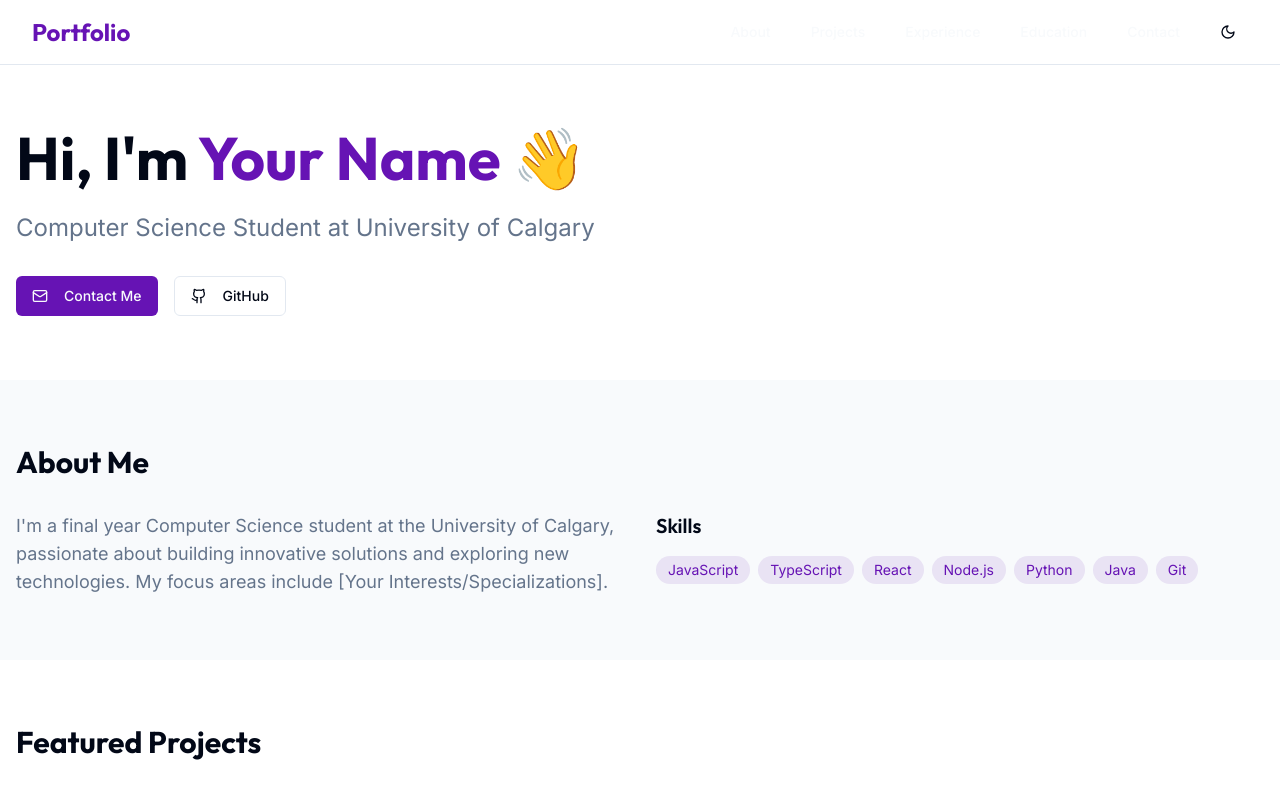
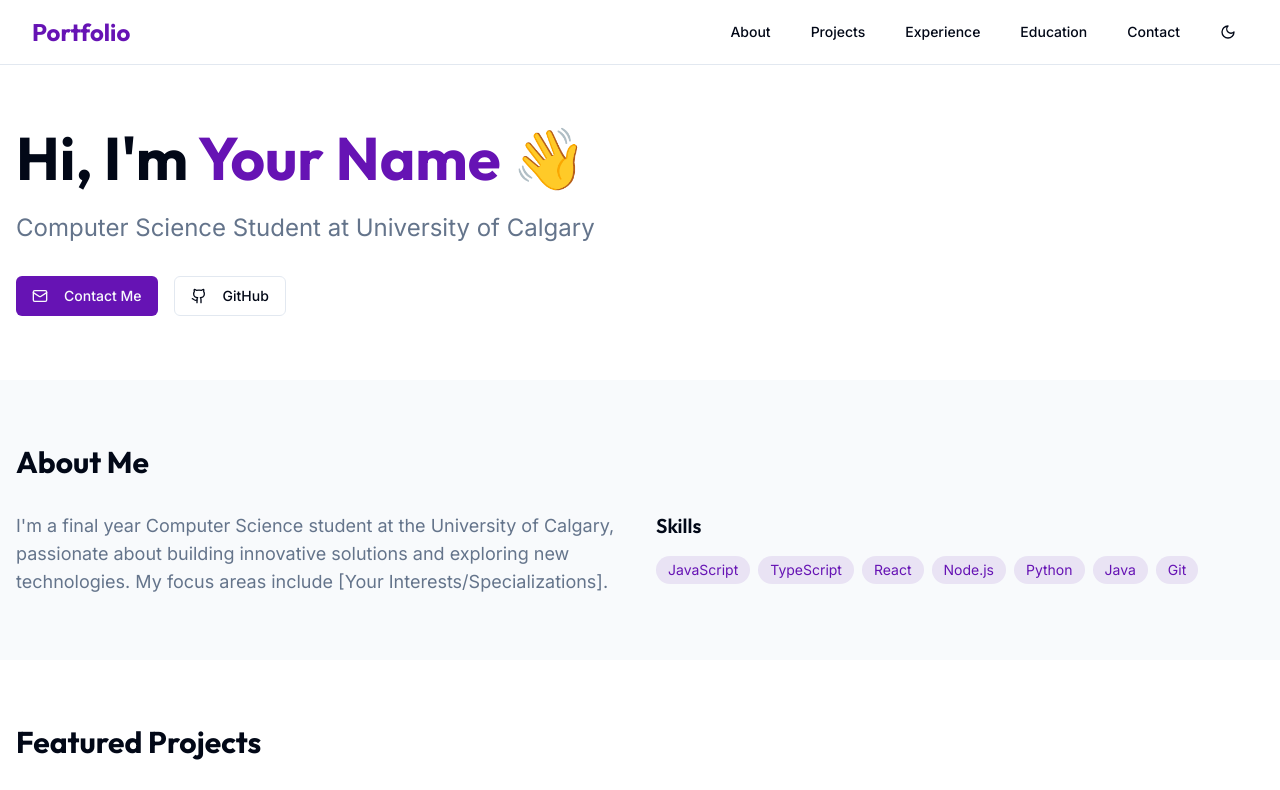
Before and after one commit to aniruddha-10/Aniruddha-Portfolio, a React (Vite) app: page / in a window 1280 px wide. Shown: the top 790 px of the page. Built offline with nearby package versions, Linux system fonts and the light colour scheme.

Commit message:
Fix navbar content visibility
Adjusted font color for navbar content to improve visibility.

```diff
--- a/src/components/Navigation.tsx
+++ b/src/components/Navigation.tsx
@@ -30,7 +30,7 @@ const Navigation = () => {
                 <a
                   key={item.name}
                   href={item.href}
-                  className="text-secondary-foreground hover:text-primary transition-colors px-3 py-2 rounded-md text-sm font-medium"
+                  className="text-foreground hover:text-primary transition-colors px-3 py-2 rounded-md text-sm font-medium"
                 >
                   {item.name}
                 </a>
@@ -62,7 +62,7 @@ const Navigation = () => {
               <a
                 key={item.name}
                 href={item.href}
-                className="text-secondary-foreground hover:text-primary block px-3 py-2 rounded-md text-base font-medium"
+                className="text-foreground hover:text-primary block px-3 py-2 rounded-md text-base font-medium"
                 onClick={() => setIsOpen(false)}
               >
                 {item.name}
```
